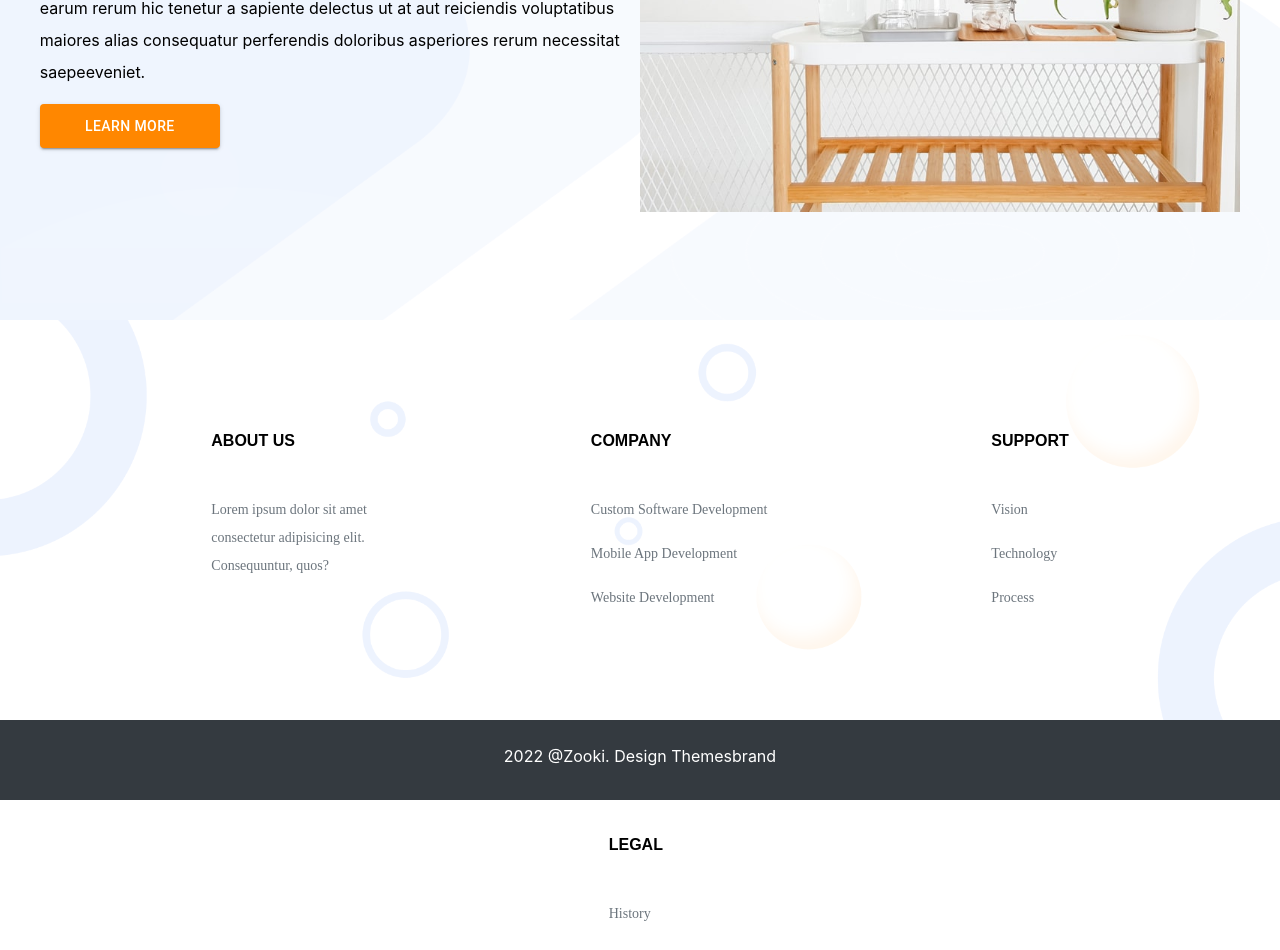
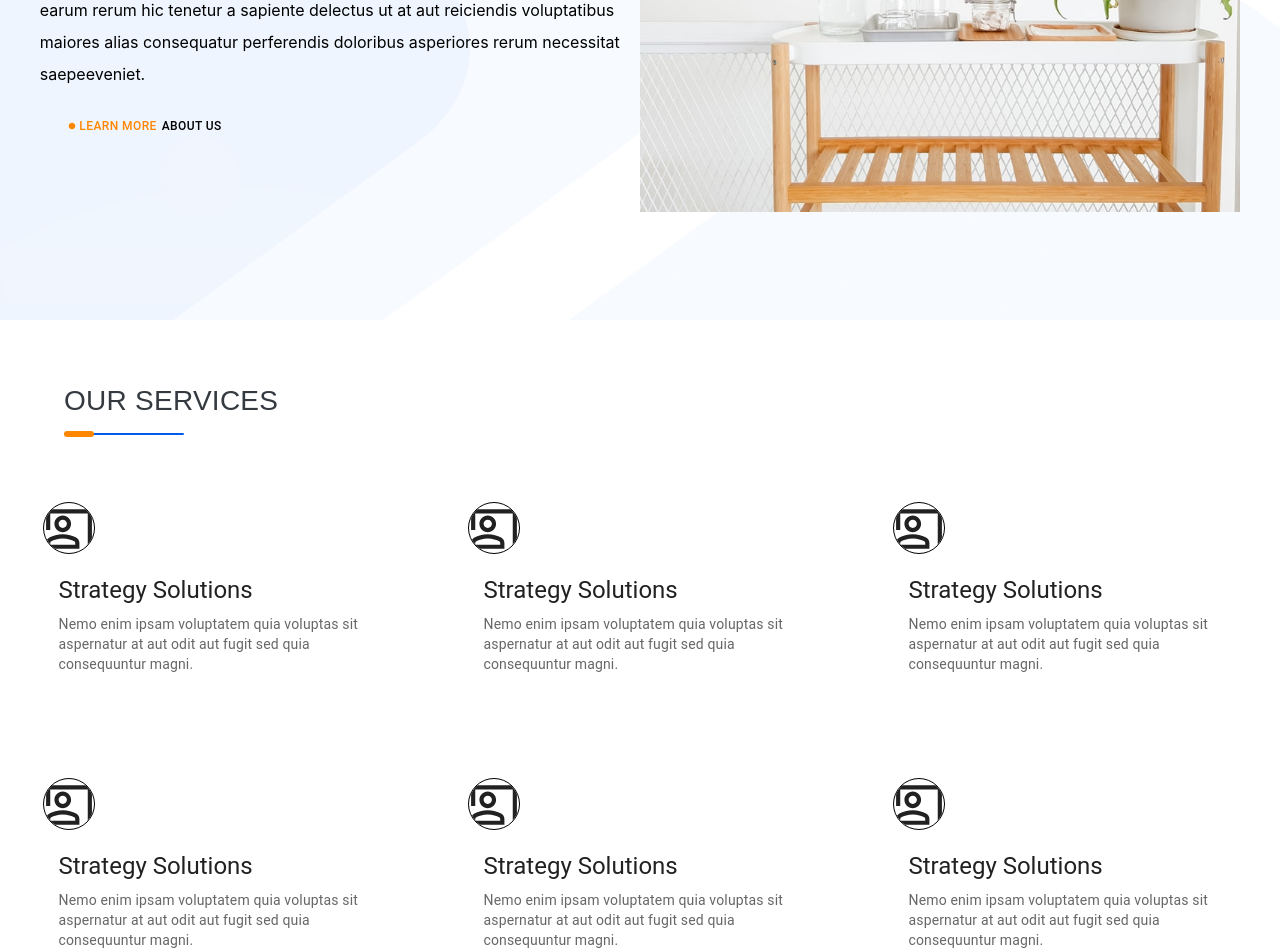
Before and after one commit to armaghan-9060/Zookie-Demo-App, a React (Create React App) app in the folder zookie-app/practice-app/: page / in a window 1280 px wide. Shown: the part 1380-2330 px from the top of the page. Built offline with nearby package versions, Linux system fonts and the light colour scheme.

Commit message:
Services Page [IN PROGRESS]

```diff
--- a/zookie-app/practice-app/src/App.tsx
+++ b/zookie-app/practice-app/src/App.tsx
@@ -7,6 +7,7 @@ import theme from "./components/Theme";
 import About from "./components/About";
 import HomeImg from "./assets/home-2-img.png";
 import HomeBg from "./assets/home-2-bg.png";
+import Services from "./components/Services";
 function App() {
   return (
     <div>
@@ -25,9 +26,11 @@ function App() {
           imageHeight="600px"
           variant="h2"
           ButtonType="contained"
+          buttonColor="#FF8700"
+          buttonTextColor="white"
         />
         <About />
-
+        <Services />
         <Footer />
       </ThemeProvider>
     </div>
--- a/zookie-app/practice-app/src/components/About.tsx
+++ b/zookie-app/practice-app/src/components/About.tsx
@@ -3,6 +3,7 @@ import { styled } from "@mui/system";
 import { Box, Typography } from "@mui/material";
 import Home from "./Home";
 import AboutBg from "../assets/bg-light-about.png";
+import HeadingStyle from "./HeadingStyle";
 import Card from "@mui/material/Card";
 import CardContent from "@mui/material/CardContent";
 import CardMedia from "@mui/material/CardMedia";
@@ -19,51 +20,19 @@ const AboutContainer = styled("div")({
   backgroundSize: "cover",
   backgroundPosition: "center center",
 });
-const HeadingStyle = styled(Typography)({
-  color: "#343A40",
-  fontFamily: "sans-serif",
-  fontSize: "1.75rem",
-  fontWeight: "300",
-  lineHeight: "1.2",
-});
-const TitleBorder = styled(Box)({
-  position: "absolute",
-  width: "120px",
-  height: "2px",
-  backgroundColor: "#005bea",
-  borderRadius: "50px",
-  marginTop: "15px",
-  zIndex: "20",
-});
-const TitleBorder2 = styled(Box)({
-  position: "absolute",
-  width: "30px",
-  height: "6px",
-  backgroundColor: "#ff8700",
-  borderRadius: "50px",
-  zIndex: "10",
-  marginTop: "-2px;",
-});
+
 const CardFlex = styled(Box)({
   display: "flex",
   flexDirection: "row",
   justifyContent: "center",
   marginTop: "-20px",
 });
-function align() {
-  if (true) {
-  }
-}
+
 function About() {
   return (
     <>
       <AboutContainer>
-        <Box sx={{ p: 8 }}>
-          <HeadingStyle>ABOUT US</HeadingStyle>
-          <TitleBorder>
-            <TitleBorder2></TitleBorder2>
-          </TitleBorder>
-        </Box>
+        <HeadingStyle heading="About Us"></HeadingStyle>
         <CardFlex>
           <CustmCard
             isleft={false}
@@ -131,7 +100,7 @@ function About() {
           description="UTemporibus autem quibusdam a aut officiis debitis rerum necessitatibus saepeeveniet ut et voluptates repudiandae sint a molestiae recusandae itaque earum rerum hic tenetur a sapiente delectus ut at aut reiciendis voluptatibus maiores alias consequatur perferendis doloribus asperiores rerum necessitat saepeeveniet.
 
           "
-          buttontext="LEARN MORE"
+          buttontext=""
           image={AboutImage}
           bgColor="none"
           textcolor="black"
@@ -139,6 +108,9 @@ function About() {
           imageHeight="400px"
           variant="h6"
           ButtonType="contained"
+          buttonColor="transparent"
+          buttonTextColor="#FF8700"
+          isSpanButton
         />
       </AboutContainer>
     </>
--- a/zookie-app/practice-app/src/components/Header.tsx
+++ b/zookie-app/practice-app/src/components/Header.tsx
@@ -1,6 +1,6 @@
 import { AppBar, Tab, Tabs, Toolbar } from "@mui/material";
 import { borderBottom, styled } from "@mui/system";
-import React from "react";
+import React, { useEffect, useState } from "react";
 import logo from "../assets/zooki.png";
 
 const TabComponent = styled("div")({
@@ -59,3 +59,6 @@ function Header() {
 }
 
 export default Header;
+function componentDidMount() {
+  throw new Error("Function not implemented.");
+}
--- /dev/null
+++ b/zookie-app/practice-app/src/components/HeadingStyle.tsx
@@ -0,0 +1,45 @@
+import React from "react";
+import { styled } from "@mui/system";
+import { Box, Typography } from "@mui/material";
+const HeadingStyled = styled(Typography)({
+  color: "#343A40",
+  fontFamily: "sans-serif",
+  fontSize: "1.75rem",
+  fontWeight: "300",
+  lineHeight: "1.2",
+});
+const TitleBorder = styled(Box)({
+  position: "absolute",
+  width: "120px",
+  height: "2px",
+  backgroundColor: "#005bea",
+  borderRadius: "50px",
+  marginTop: "15px",
+  zIndex: "20",
+});
+const TitleBorder2 = styled(Box)({
+  position: "absolute",
+  width: "30px",
+  height: "6px",
+  backgroundColor: "#ff8700",
+  borderRadius: "50px",
+  zIndex: "10",
+  marginTop: "-2px;",
+});
+interface HeadingProp {
+  heading: string;
+}
+function HeadingStyle({ heading }: HeadingProp) {
+  return (
+    <>
+      <Box sx={{ p: 8 }}>
+        <HeadingStyled>{heading}</HeadingStyled>
+        <TitleBorder>
+          <TitleBorder2></TitleBorder2>
+        </TitleBorder>
+      </Box>
+    </>
+  );
+}
+
+export default HeadingStyle;
--- a/zookie-app/practice-app/src/components/Home.tsx
+++ b/zookie-app/practice-app/src/components/Home.tsx
@@ -6,6 +6,7 @@ import { Box, BoxProps } from "@mui/material";
 import { Button } from "@mui/material";
 import HomeBg2 from "../assets/homr-2-bg-bottom.png";
 import HomeBg from "../assets/home-2-bg.png";
+import CircleRoundedIcon from "@mui/icons-material/CircleRounded";
 import {
   MainContainer,
   TextBox,
@@ -13,9 +14,14 @@ import {
   HeroImg,
 } from "../components/Reuseable";
 import { JsxElement } from "typescript";
+import { MarginOutlined } from "@mui/icons-material";
 
 interface mainProps {
   bgColor: string;
+}
+interface buttonProps {
+  buttonColor: string;
+  buttonTextColor: string;
 }
 
 const HomeMain = styled("div")((props: mainProps) => ({
@@ -36,18 +42,29 @@ const BackImg = styled(Box)({
   zIndex: "10",
 });
 
-const CustomButton = styled(Button)({
-  backgroundColor: "#FF8700",
+const CustomButton = styled(Button)((props: buttonProps) => ({
+  backgroundColor: props.buttonColor,
+  color: props.buttonTextColor,
   maxWidth: "180px",
   padding: "10px",
-});
+}));
+
+const TextButton = styled(Button)(() => ({
+  backgroundColor: "transparent",
+  maxWidth: "220px",
+  padding: "10px",
+  paddingLeft: "0",
+}));
 
 interface HomeProps {
+  isSpanButton?: boolean;
   heading: string;
   description: string;
   buttontext: string;
   image: string;
   bgColor: string;
+  buttonColor: string;
+  buttonTextColor: string;
   textcolor: string;
   maxwidth: string;
   imageHeight: string;
@@ -75,11 +92,14 @@ function Home({
   buttontext,
   image,
   bgColor,
+  buttonColor,
+  buttonTextColor,
   textcolor,
   maxwidth,
   imageHeight,
   variant,
   ButtonType,
+  isSpanButton,
 }: HomeProps) {
   return (
     <div>
@@ -90,9 +110,35 @@ function Home({
               {heading}
             </Typography>
             <p>{description}</p>
-            <CustomButton variant={ButtonType} size="medium">
-              {buttontext}
-            </CustomButton>
+            {isSpanButton ? (
+              <TextButton>
+                {" "}
+                <span style={{ color: "#FF8700", fontSize: "12px" }}>
+                  {" "}
+                  <CircleRoundedIcon sx={{ fontSize: 8 }} /> Learn More{" "}
+                </span>{" "}
+                <span
+                  style={{
+                    color: "black",
+                    marginLeft: "5px",
+                    fontSize: "12px",
+                  }}
+                >
+                  {" "}
+                  About Us{" "}
+                </span>{" "}
+                {buttontext}{" "}
+              </TextButton>
+            ) : (
+              <CustomButton
+                disableElevation
+                variant={ButtonType}
+                buttonColor={buttonColor}
+                buttonTextColor={buttonTextColor}
+              >
+                {buttontext}
+              </CustomButton>
+            )}
           </TextBox>
           <ImgBox>
             <HeroImg>
--- /dev/null
+++ b/zookie-app/practice-app/src/components/Services.tsx
@@ -0,0 +1,166 @@
+import React from "react";
+import { Box, styled } from "@mui/system";
+import HeadingStyle from "./HeadingStyle";
+import {
+  Card,
+  CardActionArea,
+  CardMedia,
+  CardContent,
+  Typography,
+  SvgIconTypeMap,
+} from "@mui/material";
+import CustmCard from "./CustmCard";
+import CoPresentOutlinedIcon from "@mui/icons-material/CoPresentOutlined";
+import NatureOutlinedIcon from "@mui/icons-material/NatureOutlined";
+import LightbulbCircleOutlinedIcon from "@mui/icons-material/LightbulbCircleOutlined";
+const ServicesContainer = styled("div")({
+  width: "100%",
+  height: "800px",
+});
+const CardFlex1 = styled(Box)({
+  display: "flex",
+  flexDirection: "row",
+  flexWrap: "wrap",
+  justifyContent: "center",
+  marginTop: "-20px",
+  p: 1,
+  m: 1,
+  maxWidth: 1699,
+});
+function Services() {
+  const CardData = [
+    {
+      heading: "Strategy Solutions",
+      text: "Nemo enim ipsam voluptatem quia voluptas sit aspernatur at aut odit aut fugit sed quia consequuntur magni.",
+      img: () => (
+        <CoPresentOutlinedIcon
+          sx={{
+            fontSize: 50,
+            border: "1px solid black",
+            borderRadius: "50%",
+            "&:hover": {
+              color: "#ffffff !important",
+              backgroundColor: "#007bff",
+              display: "block",
+              borderRadius: "50%",
+            },
+          }}
+        />
+      ),
+    },
+    {
+      heading: "Strategy Solutions",
+      text: "Nemo enim ipsam voluptatem quia voluptas sit aspernatur at aut odit aut fugit sed quia consequuntur magni.",
+      img: () => (
+        <CoPresentOutlinedIcon
+          sx={{
+            fontSize: 50,
+            border: "1px solid black",
+            borderRadius: "50%",
+            "&:hover": {
+              color: "#ffffff !important",
+              backgroundColor: "#007bff",
+              display: "block",
+              borderRadius: "50%",
+            },
+          }}
+        />
+      ),
+    },
+    {
+      heading: "Strategy Solutions",
+      text: "Nemo enim ipsam voluptatem quia voluptas sit aspernatur at aut odit aut fugit sed quia consequuntur magni.",
+      img: () => (
+        <CoPresentOutlinedIcon
+          sx={{
+            fontSize: 50,
+            border: "1px solid black",
+            borderRadius: "50%",
+            "&:hover": {
+              color: "#ffffff !important",
+              backgroundColor: "#007bff",
+              display: "block",
+              borderRadius: "50%",
+            },
+          }}
+        />
+      ),
+    },
+    {
+      heading: "Strategy Solutions",
+      text: "Nemo enim ipsam voluptatem quia voluptas sit aspernatur at aut odit aut fugit sed quia consequuntur magni.",
+      img: () => (
+        <CoPresentOutlinedIcon
+          sx={{
+            fontSize: 50,
+            border: "1px solid black",
+            borderRadius: "50%",
+            "&:hover": {
+              color: "#ffffff !important",
+              backgroundColor: "#007bff",
+              display: "block",
+              borderRadius: "50%",
+            },
+          }}
+        />
+      ),
+    },
+    {
+      heading: "Strategy Solutions",
+      text: "Nemo enim ipsam voluptatem quia voluptas sit aspernatur at aut odit aut fugit sed quia consequuntur magni.",
+      img: () => (
+        <CoPresentOutlinedIcon
+          sx={{
+            fontSize: 50,
+            border: "1px solid black",
+            borderRadius: "50%",
+            "&:hover": {
+              color: "#ffffff !important",
+              backgroundColor: "#007bff",
+              display: "block",
+              borderRadius: "50%",
+            },
+          }}
+        />
+      ),
+    },
+    {
+      heading: "Strategy Solutions",
+      text: "Nemo enim ipsam voluptatem quia voluptas sit aspernatur at aut odit aut fugit sed quia consequuntur magni.",
+      img: () => (
+        <CoPresentOutlinedIcon
+          sx={{
+            fontSize: 50,
+            border: "1px solid black",
+            borderRadius: "50%",
+            "&:hover": {
+              color: "#ffffff !important",
+              backgroundColor: "#007bff",
+              display: "block",
+              borderRadius: "50%",
+            },
+          }}
+        />
+      ),
+    },
+  ];
+  return (
+    <>
+      <ServicesContainer>
+        <HeadingStyle heading="OUR SERVICES"></HeadingStyle>
+        <CardFlex1>
+          {CardData.map((card) => (
+            <CustmCard
+              isleft={true}
+              heading={card.heading}
+              text={card.text}
+              img={card.img}
+            />
+          ))}
+        </CardFlex1>
+      </ServicesContainer>
+    </>
+  );
+}
+
+export default Services;
```
